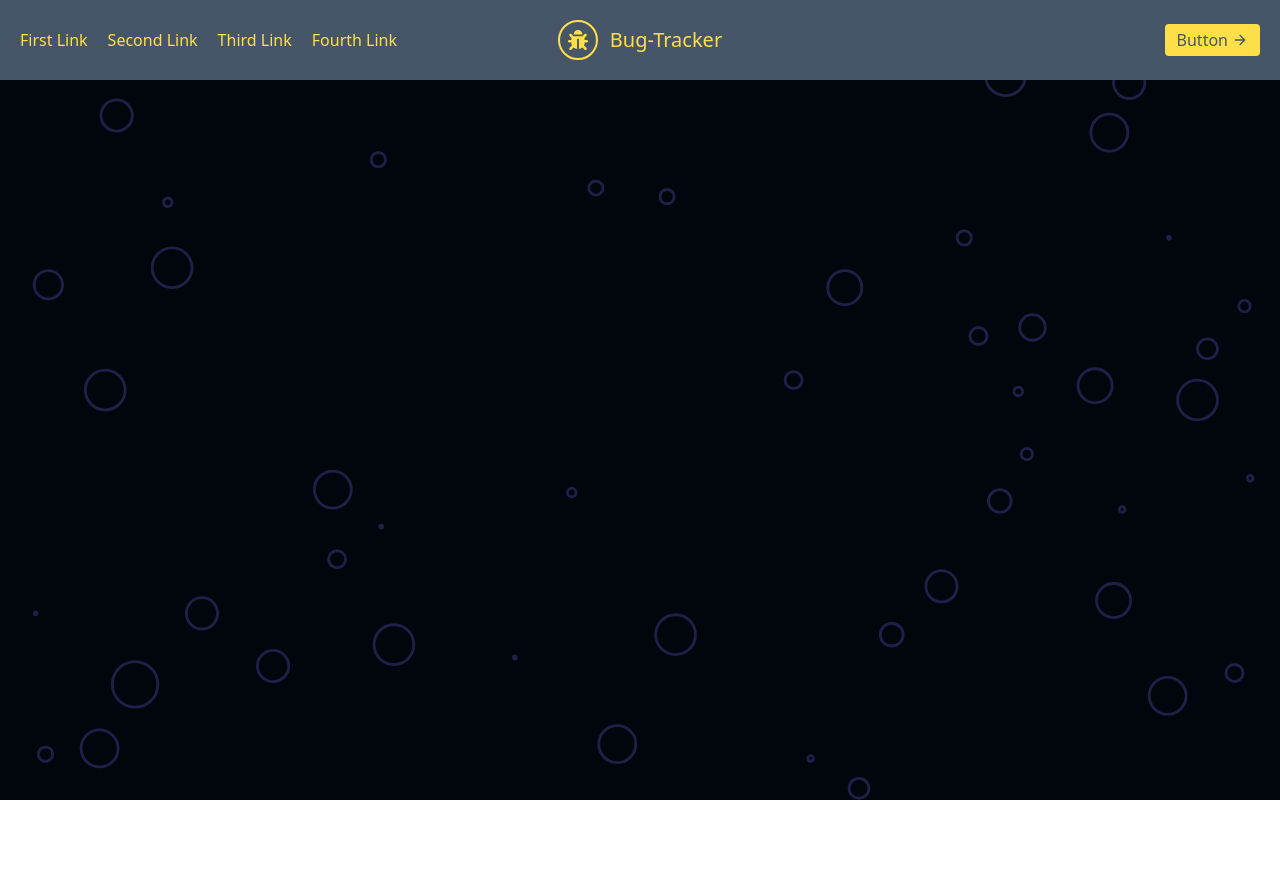
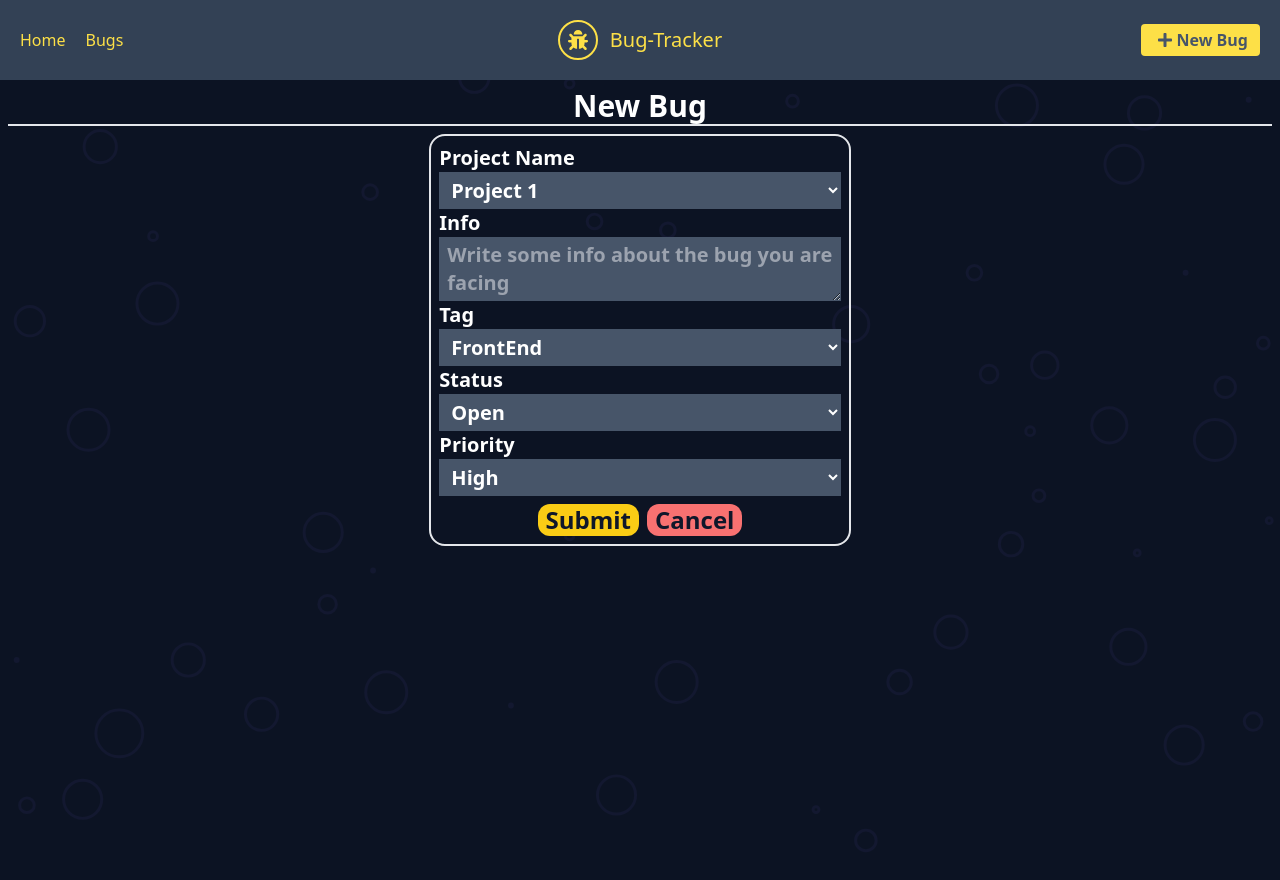
Before and after one commit to wesleywil/bug-tracker, a React (Vite) app: page /new in a window 1280 px wide. Before the commit the page ends 800 px from the top, so only its background shows below. Built offline with nearby package versions, Linux system fonts and the light colour scheme.

Commit message:
added two new charts, updated the header component, add visual search bar at list bugs page and added new page create new bug registration

```diff
--- a/src/App.css
+++ b/src/App.css
@@ -3,5 +3,4 @@ body {
   background-size: cover;
   background-position: center;
   background-repeat: repeat;
-  height: 100vh;
 }
--- a/src/App.jsx
+++ b/src/App.jsx
@@ -6,6 +6,7 @@ import Header from "./components/header/header.component";
 //Pages
 import Main from "./pages/main/main";
 import ListBugs from "./pages/list_bugs/list_bugs";
+import AddBug from "./pages/add_bug/add_bug";
 
 //Styles
 import "./App.css";
@@ -17,6 +18,7 @@ function App() {
       <Routes>
         <Route exact="true" path="/" element={<Main />} />
         <Route exact="true" path="/bugs" element={<ListBugs />} />
+        <Route exact="true" path="/new" element={<AddBug />} />
       </Routes>
     </BrowserRouter>
   );
--- a/src/components/bug_details/bug_details.component.jsx
+++ b/src/components/bug_details/bug_details.component.jsx
@@ -38,7 +38,7 @@ const BugDetails = ({ blockHiddenHandle, blockHidden }) => {
           onClick={() => blockHiddenHandle(!blockHidden)}
           className="bg-slate-200 hover:bg-slate-300 active:bg-slate-500 text-slate-900 px-3 py-1 font-bold text-2xl m-2 rounded-3xl"
         >
-          Update
+          Edit
         </button>
       </div>
     </div>
--- a/src/components/header/header.component.jsx
+++ b/src/components/header/header.component.jsx
@@ -1,17 +1,21 @@
-import { FaBug } from "react-icons/fa";
+import { FaBug, FaPlus } from "react-icons/fa";
+
+import { Link } from "react-router-dom";
 
 const Header = () => {
   return (
-    <header className="text-yellow-300 bg-slate-600 body-font">
+    <header className="text-yellow-300 bg-slate-700 body-font">
       <div className="container mx-auto flex flex-wrap p-5 flex-col md:flex-row items-center">
         <nav className="flex lg:w-2/5 flex-wrap items-center text-base md:ml-auto">
-          <a className="mr-5 hover:text-yellow-500">First Link</a>
-          <a className="mr-5 hover:text-yellow-500">Second Link</a>
-          <a className="mr-5 hover:text-yellow-500">Third Link</a>
-          <a className="hover:text-yellow-500">Fourth Link</a>
+          <Link to="/" className="mr-5 hover:text-yellow-500">
+            Home
+          </Link>
+          <Link to="/bugs" className="mr-5 hover:text-yellow-500">
+            Bugs
+          </Link>
         </nav>
-        <a
-          href="#"
+        <Link
+          to="/"
           className="flex order-first lg:order-none lg:w-1/5 title-font font-medium items-center text-gray-900 lg:items-center lg:justify-center mb-4 md:mb-0"
         >
           <div className=" text-yellow-300 hover:text-yellow-400 border-2 border-yellow-300 hover:border-yellow-400 p-2 text-xl rounded-full">
@@ -20,22 +24,17 @@ const Header = () => {
           <span className="ml-3 text-xl text-yellow-300 hover:text-yellow-400">
             Bug-Tracker
           </span>
-        </a>
+        </Link>
         <div className="lg:w-2/5 inline-flex lg:justify-end ml-5 lg:ml-0">
-          <button className="inline-flex items-center text-slate-600 bg-yellow-300 hover:bg-yellow-400 border-0 py-1 px-3 focus:outline-none  rounded text-base mt-4 md:mt-0">
-            Button
-            <svg
-              fill="none"
-              stroke="currentColor"
-              strokeLinecap="round"
-              strokeLinejoin="round"
-              strokeWidth="2"
-              className="w-4 h-4 ml-1"
-              viewBox="0 0 24 24"
-            >
-              <path d="M5 12h14M12 5l7 7-7 7"></path>
-            </svg>
-          </button>
+          <Link
+            to="/new"
+            className="inline-flex items-center font-semibold text-slate-600 bg-yellow-300 hover:bg-yellow-400 border-0 py-1 px-3 focus:outline-none  rounded text-base mt-4 md:mt-0"
+          >
+            <span className=" m-1">
+              <FaPlus />
+            </span>
+            New Bug
+          </Link>
         </div>
       </div>
     </header>
--- a/src/components/table_bugs/table_bugs.component.jsx
+++ b/src/components/table_bugs/table_bugs.component.jsx
@@ -8,7 +8,8 @@ const TableBugs = () => {
             <th>Info</th>
             <th>Status</th>
             <th>Tag</th>
-            <th>Action</th>
+            <th>Visit</th>
+            <th>Delete</th>
           </tr>
         </thead>
         <tbody>
@@ -20,6 +21,9 @@ const TableBugs = () => {
             <td className="text-yellow-300 hover:text-yellow-500 font-semibold cursor-pointer	">
               Visit
             </td>
+            <td className="text-red-300 hover:text-red-500 font-semibold cursor-pointer	">
+              Delete
+            </td>
           </tr>
 
           <tr>
@@ -29,6 +33,9 @@ const TableBugs = () => {
             <td>Purple</td>
             <td className="text-yellow-300 hover:text-yellow-500 font-semibold cursor-pointer	">
               Visit
+            </td>
+            <td className="text-red-300 hover:text-red-500 font-semibold cursor-pointer	">
+              Delete
             </td>
           </tr>
 
@@ -40,6 +47,9 @@ const TableBugs = () => {
             <td className="text-yellow-300 hover:text-yellow-500 font-semibold cursor-pointer	">
               Visit
             </td>
+            <td className="text-red-300 hover:text-red-500 font-semibold cursor-pointer	">
+              Delete
+            </td>
           </tr>
         </tbody>
       </table>
--- /dev/null
+++ b/src/examples chartjs/horizontal_bar.jsx
@@ -0,0 +1,80 @@
+import {
+  Chart as ChartJS,
+  CategoryScale,
+  LinearScale,
+  BarElement,
+  Title,
+  Tooltip,
+  Legend,
+} from "chart.js";
+import { faker } from "@faker-js/faker";
+
+ChartJS.register(
+  CategoryScale,
+  LinearScale,
+  BarElement,
+  Title,
+  Tooltip,
+  Legend
+);
+
+export const options = {
+  indexAxis: "y",
+  elements: {
+    bar: {
+      borderWidth: 2,
+    },
+  },
+  responsive: true,
+  plugins: {
+    legend: {
+      position: "right",
+      labels: {
+        color: "white",
+      },
+    },
+    title: {
+      display: true,
+      text: "FrontEnd/Backend Bugs",
+      color: "white",
+    },
+  },
+  scales: {
+    y: {
+      ticks: {
+        color: "white",
+      },
+      grid: {
+        color: "grey",
+      },
+    },
+    x: {
+      ticks: {
+        color: "white",
+      },
+      grid: {
+        color: "grey",
+      },
+    },
+  },
+};
+
+const labels = ["Open", "In Progress", "Reviewing", "Closed"];
+
+export const data = {
+  labels,
+  datasets: [
+    {
+      label: "FrontEnd",
+      data: labels.map(() => faker.datatype.number({ min: 0, max: 1000 })),
+      borderColor: "rgb(255, 99, 132)",
+      backgroundColor: "rgba(255, 99, 132, 0.9)",
+    },
+    {
+      label: "Backend",
+      data: labels.map(() => faker.datatype.number({ min: 0, max: 1000 })),
+      borderColor: "rgb(53, 162, 235)",
+      backgroundColor: "rgba(53, 162, 235, 0.9)",
+    },
+  ],
+};
--- a/src/examples chartjs/vertical_bar.jsx
+++ b/src/examples chartjs/monthly_vertical_bar.jsx
@@ -31,7 +31,7 @@ export const options = {
     },
     title: {
       display: true,
-      text: "Bug Period",
+      text: "Monthly Bugs Period",
       color: "white",
     },
   },
--- /dev/null
+++ b/src/examples chartjs/priority_vertical_bar.jsx
@@ -0,0 +1,79 @@
+import React from "react";
+import {
+  Chart as ChartJS,
+  CategoryScale,
+  LinearScale,
+  BarElement,
+  Title,
+  Tooltip,
+  Legend,
+} from "chart.js";
+
+import { faker } from "@faker-js/faker";
+
+ChartJS.register(
+  CategoryScale,
+  LinearScale,
+  BarElement,
+  Title,
+  Tooltip,
+  Legend
+);
+
+export const options = {
+  responsive: true,
+  plugins: {
+    legend: {
+      position: "top",
+      labels: {
+        color: "white",
+      },
+    },
+    title: {
+      display: true,
+      text: "Bug Priority from This Month",
+      color: "white",
+    },
+  },
+  scales: {
+    y: {
+      ticks: {
+        color: "white",
+      },
+      grid: {
+        color: "grey",
+      },
+    },
+    x: {
+      ticks: {
+        color: "white",
+      },
+      grid: {
+        color: "grey",
+      },
+    },
+  },
+};
+
+const labels = ["This Month"];
+
+export const data = {
+  labels,
+  datasets: [
+    {
+      label: "High",
+      data: labels.map(() => faker.datatype.number({ min: 0, max: 1000 })),
+      backgroundColor: "rgba(255, 99, 132, 1)",
+    },
+    {
+      label: "Normal",
+      data: labels.map(() => faker.datatype.number({ min: 0, max: 1000 })),
+      backgroundColor: " rgba(255, 206, 86, 1)",
+    },
+    {
+      label: "Low",
+      data: labels.map(() => faker.datatype.number({ min: 0, max: 1000 })),
+      backgroundColor: "rgba(56, 132, 255, 1)",
+    },
+  ],
+};
--- /dev/null
+++ b/src/pages/add_bug/add_bug.jsx
@@ -0,0 +1,55 @@
+const AddBug = () => {
+  return (
+    <div className="p-2 bg-slate-900/80 h-screen">
+      <h1 className="text-3xl text-white font-semibold text-center border-b-2">
+        New Bug
+      </h1>
+      <div className="border-2 rounded-2xl p-2 mt-2 xl:w-1/3 sm:w-1/2 mx-auto">
+        <form className="flex flex-col text-xl text-white">
+          <span className="font-semibold">Project Name</span>
+          <select className="bg-slate-600 px-2 py-1 font-bold">
+            <option>Project 1</option>
+            <option>Project 2</option>
+            <option>Project 3</option>
+          </select>
+          <span className="font-semibold">Info</span>
+          <textarea
+            className="bg-slate-600 px-2 py-1 font-bold"
+            placeholder="Write some info about the bug you are facing"
+          ></textarea>
+          <span className="font-semibold">Tag</span>
+          <select className="bg-slate-600 px-2 py-1 font-bold">
+            <option>FrontEnd</option>
+            <option>Backend</option>
+          </select>
+          <span className="font-semibold">Status</span>
+          <select className="bg-slate-600 px-2 py-1 font-bold">
+            <option>Open</option>
+            <option>In Progress</option>
+            <option>Reviewing</option>
+            <option>Closed</option>
+          </select>
+          <span className="font-semibold">Priority</span>
+          <select className="bg-slate-600 px-2 py-1 font-bold">
+            <option>High</option>
+            <option>Normal</option>
+            <option>Low</option>
+          </select>
+          <div className="flex gap-2 mt-2 justify-center">
+            <button className="text-2xl font-bold rounded-xl px-2 bg-yellow-400 hover:bg-yellow-500 active:bg-yellow-700 text-slate-900">
+              Submit
+            </button>
+            <button
+              type="button"
+              className="text-2xl font-bold rounded-xl px-2 bg-red-400 hover:bg-red-500 active:bg-red-700 text-slate-900"
+            >
+              Cancel
+            </button>
+          </div>
+        </form>
+      </div>
+    </div>
+  );
+};
+
+export default AddBug;
--- a/src/pages/list_bugs/list_bugs.jsx
+++ b/src/pages/list_bugs/list_bugs.jsx
@@ -1,13 +1,25 @@
+import { FaSearch } from "react-icons/fa";
+
 import TableBugs from "../../components/table_bugs/table_bugs.component";
 import BugDetailsAndUpdate from "../../components/bug_details_and_update/bug_details_and_update.component";
 
 const ListBugs = () => {
   return (
-    <div className="p-2 bg-slate-900/80">
+    <div className="p-2 bg-slate-900/80 h-screen">
       <h1 className="text-3xl text-white font-semibold text-center border-b-2">
         List Bugs
       </h1>
-      <div className="border-2 p-2 mt-2">
+      <div className=" p-2 mt-2">
+        <div className="p-2  gap-2 flex place-items-center">
+          <input
+            className="text-xl px-1 w-1/3"
+            type="text"
+            placeholder="Search Bugs"
+          />
+          <button className="text-xl text-yellow-500  ">
+            <FaSearch />
+          </button>
+        </div>
         <TableBugs />
       </div>
       <BugDetailsAndUpdate />
```
Also changed, not shown: src/pages/main/main.jsx (+26 -6 lines), 1 other file (tests, documents, lock files or other folders).
